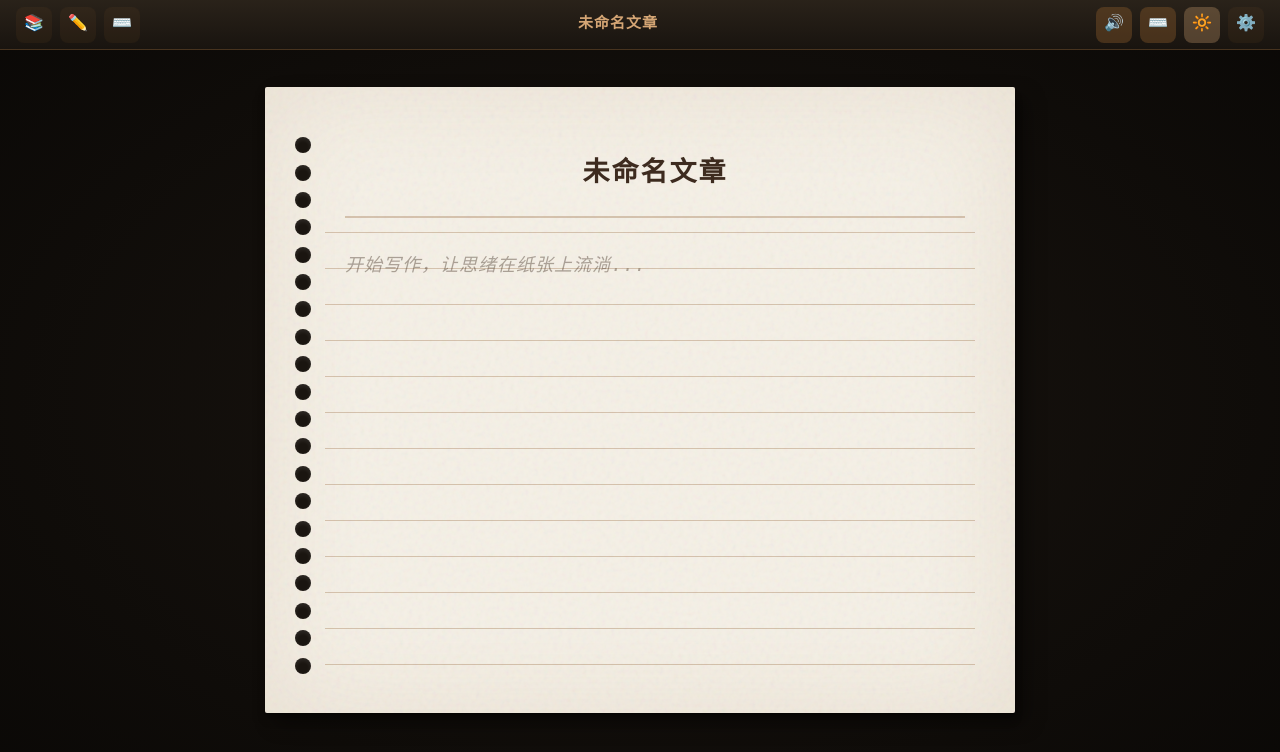
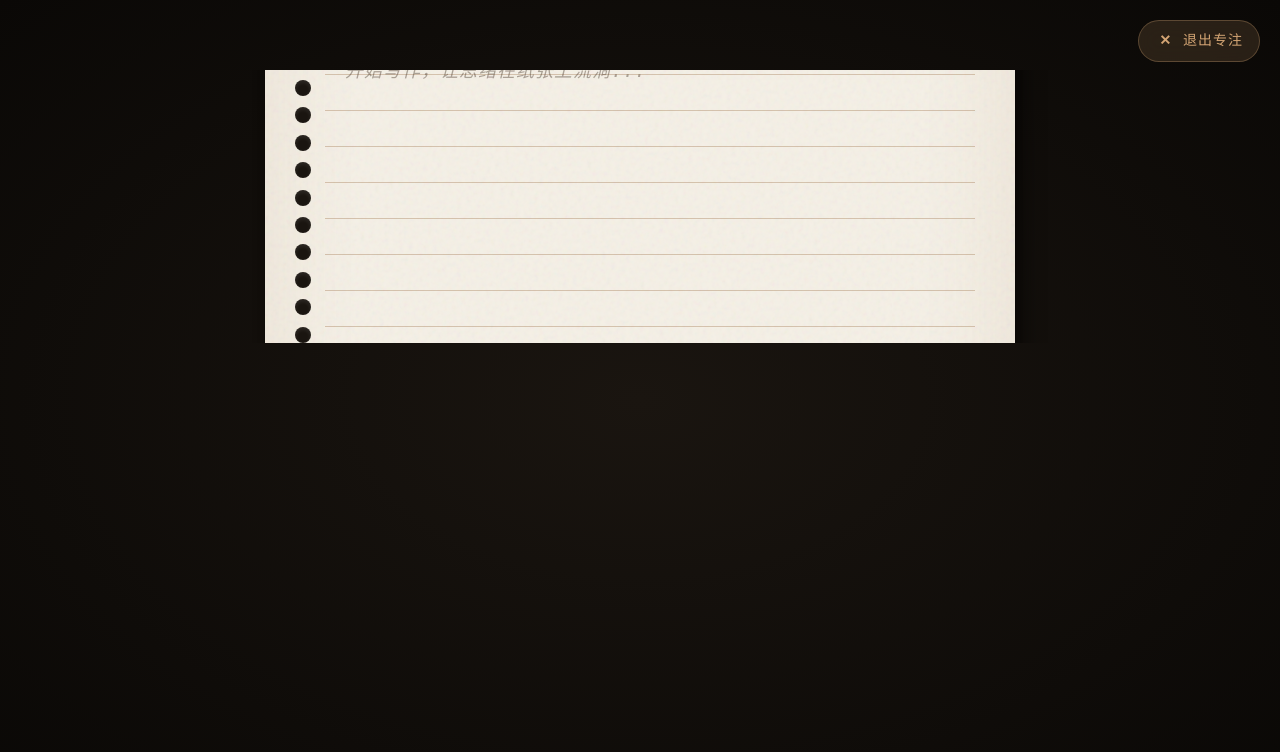
Before and after one commit to 18406572644/lhd039, a Vue app: page / in a window 1280 px wide. Both pictures are taken after a click on the button "专注模式 (F11)". Shown: the top 752 px of the page. Built offline with nearby package versions, Linux system fonts and the light colour scheme.

Commit message:
.2719547536993680:853c0e589126cc0e93e594512dce4c09_6a2c978d11e739bc3c7b9974.6a2d04ae11e739bc3c7ba656.6a2d04ae9885898a369e8658:Trae CN.T(2026/6/13 15:20:14)

```diff
--- a/src/App.vue
+++ b/src/App.vue
@@ -10,6 +10,12 @@
         <VirtualKeyboard v-if="settingsStore.showVirtualKeyboard" />
       </template>
     </div>
+
+    <div v-if="settingsStore.focusMode" class="focus-exit-float-btn" @click="exitFocusMode" title="退出专注模式 (双击Esc)">
+      <span class="focus-exit-icon">✕</span>
+      <span class="focus-exit-hint">退出专注</span>
+    </div>
+
     <SettingsModal v-if="showSettings" @close="showSettings = false" />
     <DocumentList v-if="showDocumentList" @close="showDocumentList = false" />
   </div>
@@ -40,6 +46,7 @@ const showDocumentList = ref(false)
 let autoSaveTimer = null
 let writingTimer = null
 let lastActivityTime = Date.now()
+let lastEscPressTime = 0
 
 provide('openSettings', () => { showSettings.value = true })
 provide('openDocumentList', () => { showDocumentList.value = true })
@@ -79,6 +86,21 @@ function handleKeydown(e) {
     e.preventDefault()
     settingsStore.toggleFocusMode()
   }
+  if (e.key === 'Escape') {
+    e.preventDefault()
+    const now = Date.now()
+    if (now - lastEscPressTime < 500) {
+      if (settingsStore.focusMode) {
+        settingsStore.toggleFocusMode()
+        if (settingsStore.soundEnabled) {
+          soundStore.playBellSound(settingsStore.pageSoundVolume * 0.3)
+        }
+      }
+      lastEscPressTime = 0
+    } else {
+      lastEscPressTime = now
+    }
+  }
   if (e.ctrlKey && e.key === 's') {
     e.preventDefault()
     documentStore.saveToStorage()
@@ -88,6 +110,15 @@ function handleKeydown(e) {
     showSettings.value = !showSettings.value
   }
   handleActivity()
+}
+
+function exitFocusMode() {
+  if (settingsStore.focusMode) {
+    settingsStore.toggleFocusMode()
+    if (settingsStore.soundEnabled) {
+      soundStore.playBellSound(settingsStore.pageSoundVolume * 0.3)
+    }
+  }
 }
 
 function exitTypingMode() {
@@ -119,6 +150,7 @@ onUnmounted(() => {
   height: 100%;
   background: linear-gradient(135deg, #2c241b 0%, #1a1510 50%, #0d0a08 100%);
   transition: all 0.3s ease;
+  position: relative;
 }
 
 .main-content {
@@ -136,4 +168,55 @@ onUnmounted(() => {
 .focus-mode {
   background: radial-gradient(ellipse at center, #1a1510 0%, #0a0806 100%);
 }
+
+.focus-exit-float-btn {
+  position: fixed;
+  top: 20px;
+  right: 20px;
+  z-index: 9999;
+  display: flex;
+  align-items: center;
+  gap: 8px;
+  padding: 10px 16px;
+  background: rgba(212, 165, 116, 0.15);
+  backdrop-filter: blur(10px);
+  border: 1px solid rgba(212, 165, 116, 0.3);
+  border-radius: 24px;
+  color: #d4a574;
+  font-size: 14px;
+  cursor: pointer;
+  transition: all 0.3s ease;
+  animation: fadeIn 0.5s ease;
+}
+
+.focus-exit-float-btn:hover {
+  background: rgba(212, 165, 116, 0.3);
+  transform: scale(1.05);
+  box-shadow: 0 4px 20px rgba(212, 165, 116, 0.3);
+}
+
+.focus-exit-icon {
+  width: 20px;
+  height: 20px;
+  display: flex;
+  align-items: center;
+  justify-content: center;
+  font-weight: bold;
+}
+
+.focus-exit-hint {
+  font-family: 'Courier Prime', 'Courier New', monospace;
+  letter-spacing: 1px;
+}
+
+@keyframes fadeIn {
+  from {
+    opacity: 0;
+    transform: translateY(-10px);
+  }
+  to {
+    opacity: 1;
+    transform: translateY(0);
+  }
+}
 </style>
--- a/src/components/HeaderBar.vue
+++ b/src/components/HeaderBar.vue
@@ -144,17 +144,12 @@ function editTitle() {
 
 .focus-hidden {
   opacity: 0;
-  transform: translateY(-100%);
-  position: absolute;
-  top: 0;
-  left: 0;
-  right: 0;
+  transition: opacity 0.3s ease;
   z-index: 100;
 }
 
 .focus-hidden:hover {
   opacity: 1;
-  transform: translateY(0);
 }
 
 .header-left,
--- a/src/components/StatusBar.vue
+++ b/src/components/StatusBar.vue
@@ -101,17 +101,12 @@ onUnmounted(() => {
 
 .focus-hidden {
   opacity: 0;
-  transform: translateY(100%);
-  position: absolute;
-  bottom: 0;
-  left: 0;
-  right: 0;
+  transition: opacity 0.3s ease;
   z-index: 100;
 }
 
 .focus-hidden:hover {
   opacity: 1;
-  transform: translateY(0);
 }
 
 .status-left,
--- a/src/components/VirtualKeyboard.vue
+++ b/src/components/VirtualKeyboard.vue
@@ -226,17 +226,12 @@ onUnmounted(() => {
 
 .focus-hidden {
   opacity: 0;
-  transform: translateY(100%);
-  position: absolute;
-  bottom: 40px;
-  left: 0;
-  right: 0;
+  transition: opacity 0.3s ease;
   z-index: 99;
 }
 
 .focus-hidden:hover {
   opacity: 1;
-  transform: translateY(0);
 }
 
 .keyboard-body {
--- a/src/stores/settings.js
+++ b/src/stores/settings.js
@@ -39,7 +39,7 @@ export const useSettingsStore = defineStore('settings', () => {
         keySoundVolume.value = data.keySoundVolume ?? defaultSettings.keySoundVolume
         pageSoundVolume.value = data.pageSoundVolume ?? defaultSettings.pageSoundVolume
         showVirtualKeyboard.value = data.showVirtualKeyboard ?? defaultSettings.showVirtualKeyboard
-        focusMode.value = data.focusMode ?? defaultSettings.focusMode
+        focusMode.value = false
         fontSize.value = data.fontSize ?? defaultSettings.fontSize
         lineHeight.value = data.lineHeight ?? defaultSettings.lineHeight
         paperStyle.value = data.paperStyle ?? defaultSettings.paperStyle
@@ -60,7 +60,7 @@ export const useSettingsStore = defineStore('settings', () => {
         keySoundVolume: keySoundVolume.value,
         pageSoundVolume: pageSoundVolume.value,
         showVirtualKeyboard: showVirtualKeyboard.value,
-        focusMode: focusMode.value,
+        focusMode: false,
         fontSize: fontSize.value,
         lineHeight: lineHeight.value,
         paperStyle: paperStyle.value,
```
